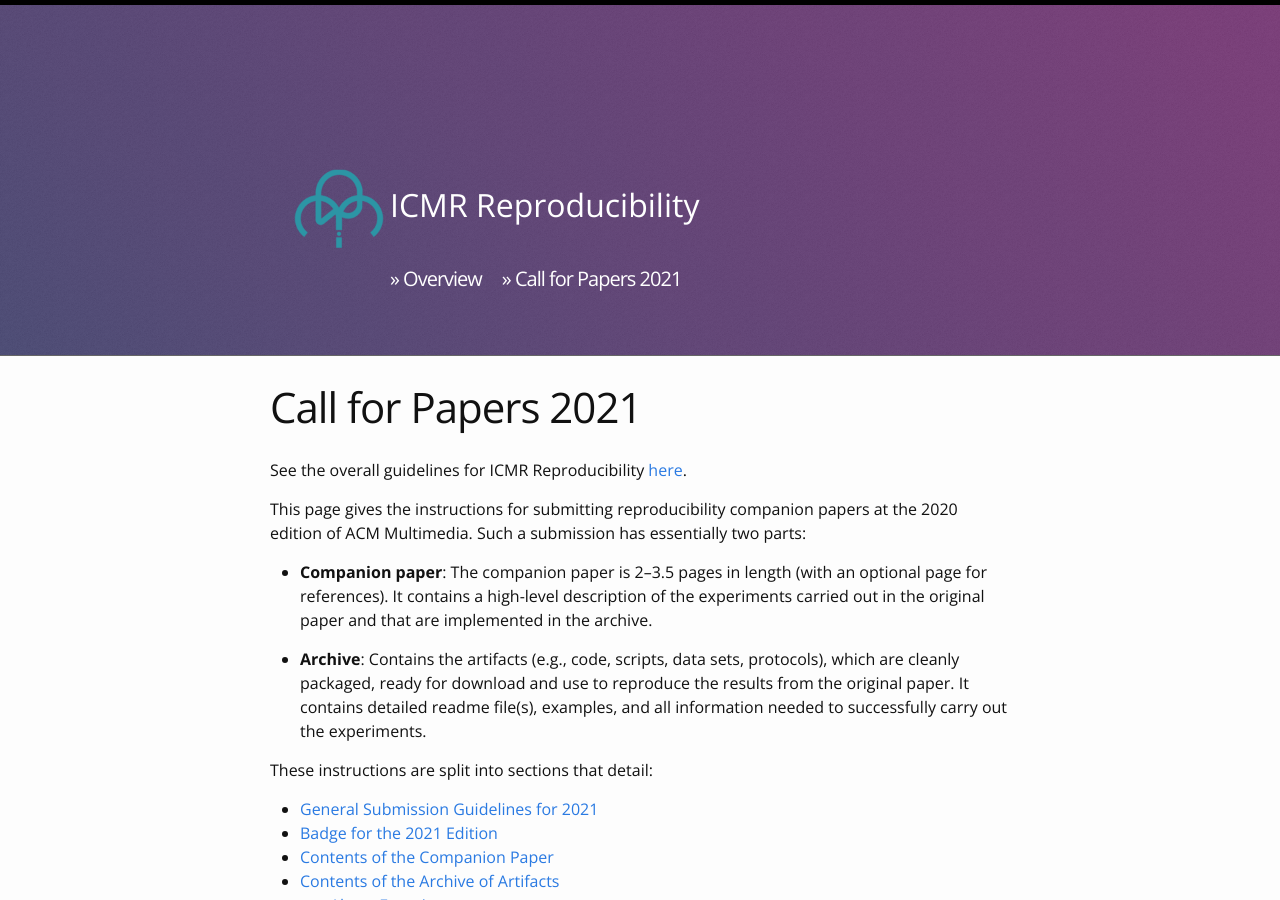
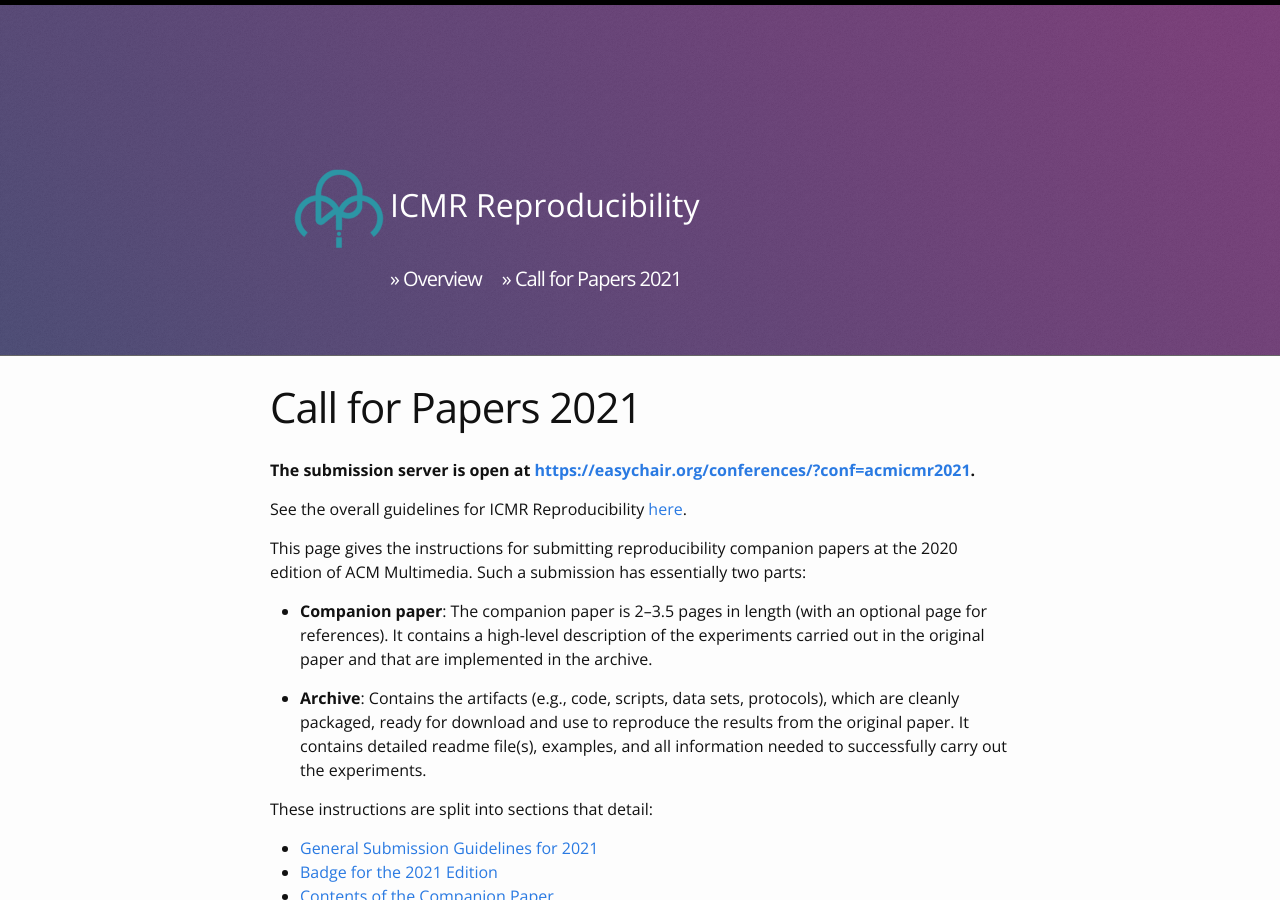
Before and after one commit to icmr-reproducibility/website, a Jekyll site: the page built from z_cfp2021.md, in a window 1280 px wide and 900 px high. Built offline with Jekyll 4.4.1, drawn with Linux system fonts in a browser that asks for light colours.

Commit message:
added link to submission server.

```diff
--- a/z_cfp2021.md
+++ b/z_cfp2021.md
@@ -3,6 +3,8 @@ layout: page
 title: Call for Papers 2021
 permalink: /cfp2021/
 ---
+
+**The submission server is open at <https://easychair.org/conferences/?conf=acmicmr2021>.**
 
 See the overall guidelines for ICMR Reproducibility [here]({{site.baseurl}}/).
 
```
